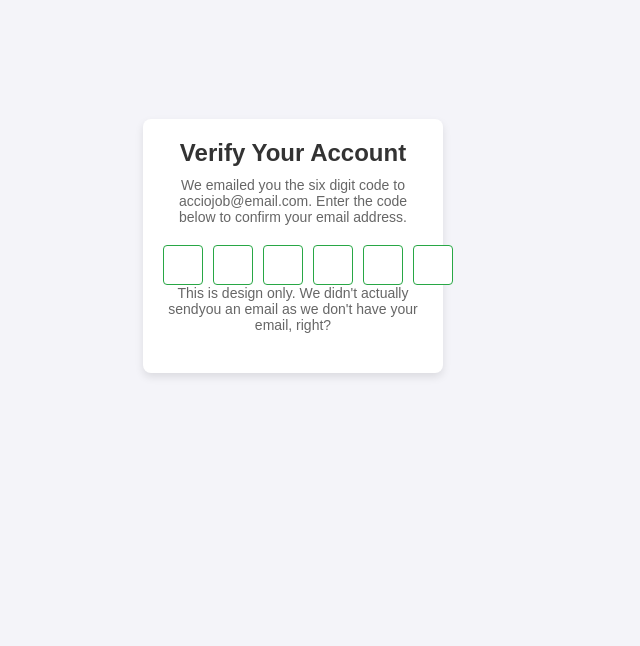
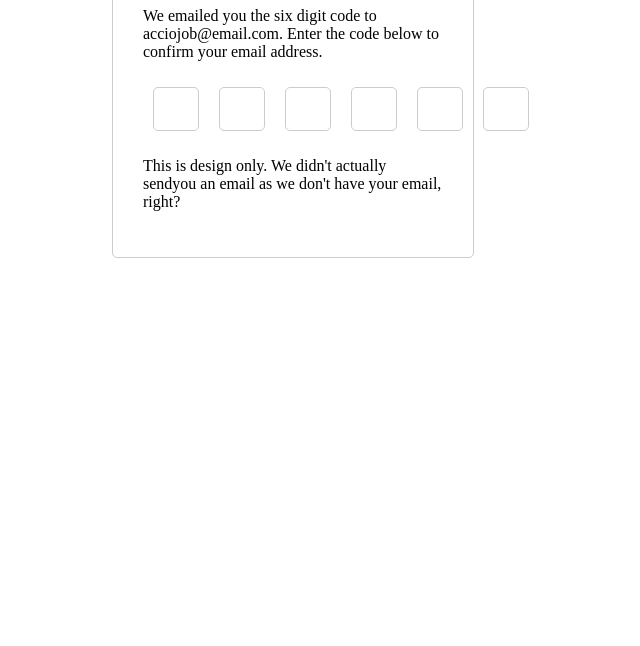
Before and after one commit to acciojob/OTP-DachepallySahithi, a website: page main.html in a window 1280 px wide. Shown: the part 154-800 px from the top of the page, without its empty margins (347-987 px from the left). Drawn offline with Linux system fonts and the light colour scheme.

Commit message:
created a submission

```diff
--- a/main.html
+++ b/main.html
@@ -8,21 +8,19 @@
 </head>
 
 <body>
-	<div class="otp-container">
+	<div class="container">
 		<h1 id="verification_heading">Verify Your Account</h1>
 		<p id="verification_subtext">We emailed you the six digit code to acciojob@email.com. Enter the code below to confirm your email address.</p>
 
 		<div class="code-container">
-			<input type="text" class="code" maxlength="1" id="otp1" />
-            <input type="text" class="code" maxlength="1" id="otp2" />
-            <input type="text" class="code" maxlength="1" id="otp3" />
-            <input type="text" class="code" maxlength="1" id="otp4" />
-            <input type="text" class="code" maxlength="1" id="otp5" />
-            <input type="text" class="code" maxlength="1" id="otp6" />
-
-		</div>
-
-		<p class="note">This is design only. We didn't actually sendyou an email as we don't have your email, right?</p>
+            <input type="text" class="code" maxlength="1" oninput="moveToNext(this)" onkeydown="handleBackspace(this)">
+            <input type="text" class="code" maxlength="1" oninput="moveToNext(this)" onkeydown="handleBackspace(this)">
+            <input type="text" class="code" maxlength="1" oninput="moveToNext(this)" onkeydown="handleBackspace(this)">
+            <input type="text" class="code" maxlength="1" oninput="moveToNext(this)" onkeydown="handleBackspace(this)">
+            <input type="text" class="code" maxlength="1" oninput="moveToNext(this)" onkeydown="handleBackspace(this)">
+            <input type="text" class="code" maxlength="1" oninput="moveToNext(this)" onkeydown="handleBackspace(this)">
+        </div>
+		<p>This is design only. We didn't actually sendyou an email as we don't have your email, right?</p>
 	</div>
 	<!-- the entire body must be written by student -->
     <script type="text/javascript" src="./script.js">
--- a/script.js
+++ b/script.js
@@ -1,17 +1,18 @@
-document.querySelectorAll('.code').forEach((input, index, inputs) => {
-    input.addEventListener('input', () => {
-        if (input.value) {
-            const nextInput = inputs[index + 1];
-            if (nextInput) nextInput.focus();
+function moveToNext(currentInput) {
+    if (currentInput.value.length === 1) {
+        const nextInput = currentInput.nextElementSibling;
+        if (nextInput) {
+            nextInput.focus();
         }
-    });
+    }
+}
 
-    input.addEventListener('keydown', (e) => {
-        if (e.key === 'Backspace' && !input.value && index > 0) {
-            const prevInput = inputs[index - 1];
-            if (prevInput) prevInput.focus();
+function handleBackspace(currentInput) {
+    if (event.keyCode === 8 && currentInput.value === '') {
+        const prevInput = currentInput.previousElementSibling;
+        if (prevInput) {
+            prevInput.focus();
+            prevInput.value = '';
         }
-    });
-});
-
-document.querySelector('.code').focus();
+    }
+}
--- a/styles.css
+++ b/styles.css
@@ -1,72 +1,22 @@
-/* Basic reset for margin and padding */
-* {
-    margin: 0;
-    padding: 0;
-    box-sizing: border-box;
-}
-
-/* Center the OTP container on the page */
-body {
-    font-family: Arial, sans-serif;
-    display: flex;
-    justify-content: center;
-    align-items: center;
-    height: 100vh;
-    background-color: #f4f4f9;
-    margin: 0;
-}
-
-.otp-container {
-    text-align: center;
-    background-color: #fff;
-    padding: 20px;
-    border-radius: 8px;
-    box-shadow: 0 4px 8px rgba(0, 0, 0, 0.1);
+.container {
     width: 300px;
-}
-
-h1 {
-    font-size: 24px;
-    margin-bottom: 10px;
-    color: #333;
-}
-
-p {
-    font-size: 14px;
-    margin-bottom: 20px;
-    color: #666;
+    margin: 50px auto;
+    padding: 30px;
+    border: 1px solid #ccc;
+    border-radius: 5px;
 }
 
 .code-container {
     display: flex;
     justify-content: space-between;
-    gap: 10px;
 }
 
-input.code {
+.code {
     width: 40px;
     height: 40px;
-    font-size: 18px;
     text-align: center;
+    font-size: 24px;
     border: 1px solid #ccc;
-    border-radius: 4px;
-    outline: none;
-    transition: border-color 0.3s;
+    border-radius: 5px;
+    margin: 10px;
 }
-
-input.code:focus {
-    border-color: #007BFF;
-}
-
-input.code:disabled {
-    background-color: #f0f0f0;
-    cursor: not-allowed;
-}
-
-input.code:valid {
-    border-color: #28a745;
-}
-
-input.code:invalid {
-    border-color: #dc3545;
-}
```
